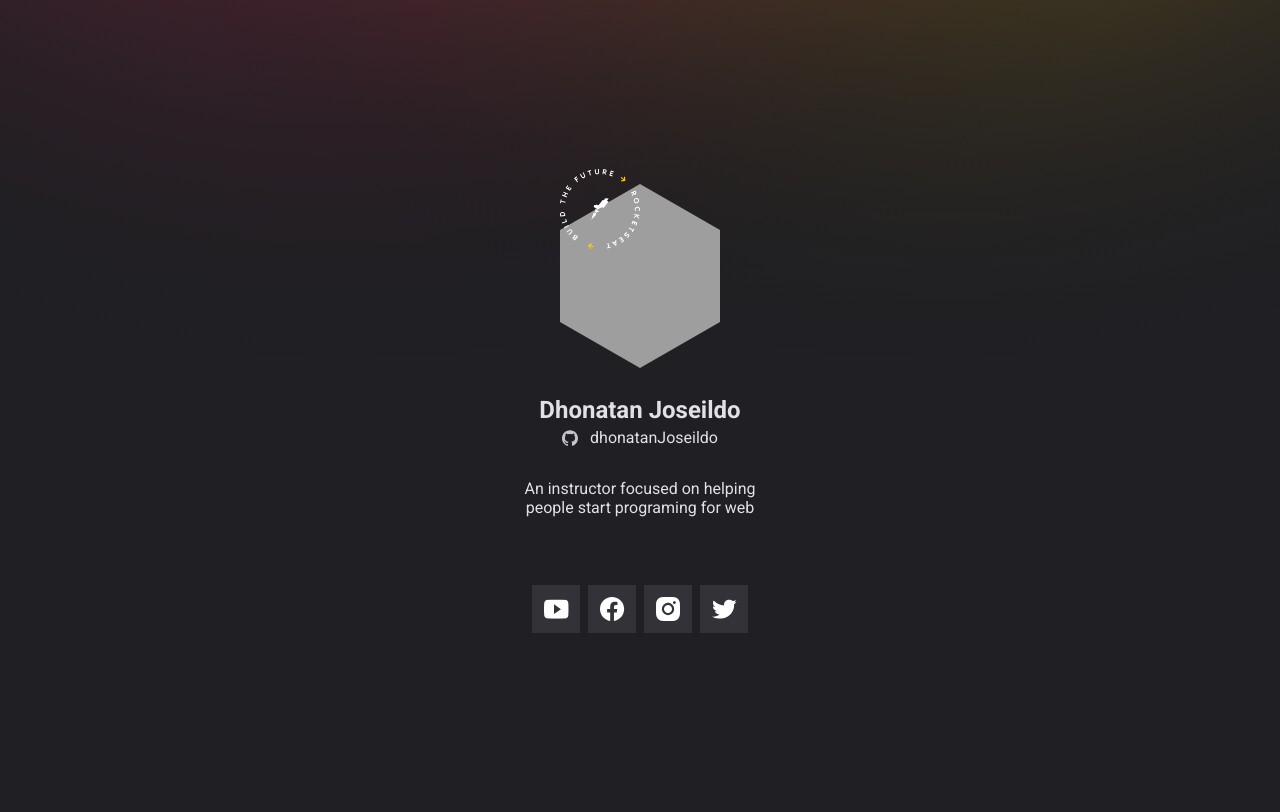
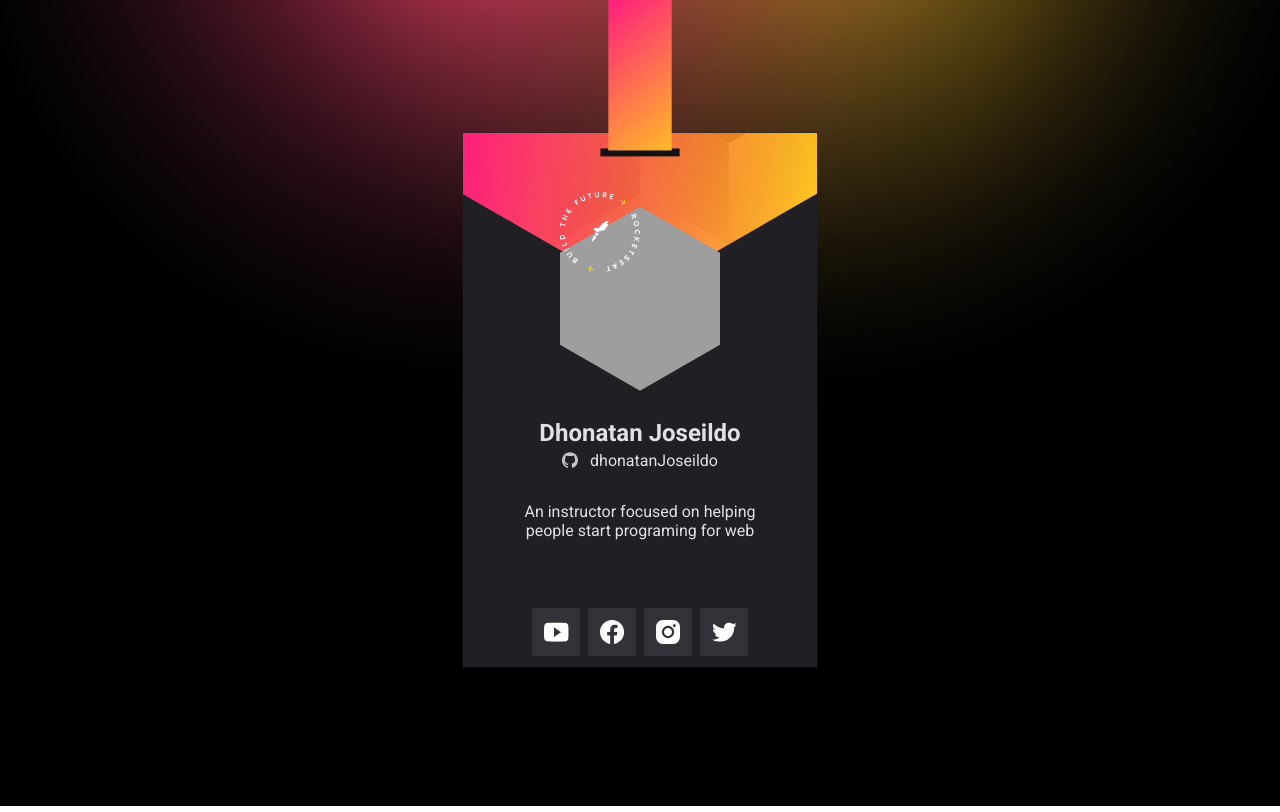
Before and after one commit to DhonatanJoseildo/nlw-heat, a plain HTML site: page index.html in a window 1280 px wide. Drawn offline with Linux system fonts and the light colour scheme; no server answers; grey boxes are pictures that could not be loaded.

Commit message:
CreateDesktop

```diff
--- a/style.css
+++ b/style.css
@@ -19,6 +19,7 @@ main {
   width: 100vw;
   min-height: 812px;
   height: 100vh;
+  background-color: black;
 }
 .content {
   max-width: 250px;
@@ -78,3 +79,19 @@ ul {
 
   justify-content: center;
 }
+
+/* ====== @Media/ responsividade ==========*/
+
+@media (min-width:960px) {
+  main{
+    background: url(images/Desktop.svg) no-repeat center/cover;
+    background-color: black;
+    position: absolute;
+  }
+  .content{
+    position: relative;
+    align-items: center;
+    justify-content: center;
+    padding-top: 3.6vh;
+  }
+}
```
Also changed, not shown: images/Desktop.svg (added).
